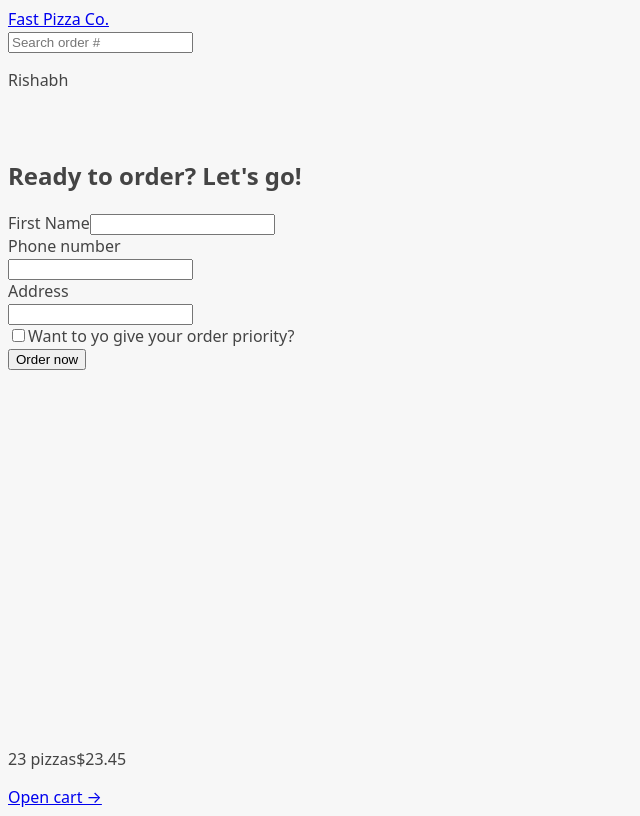
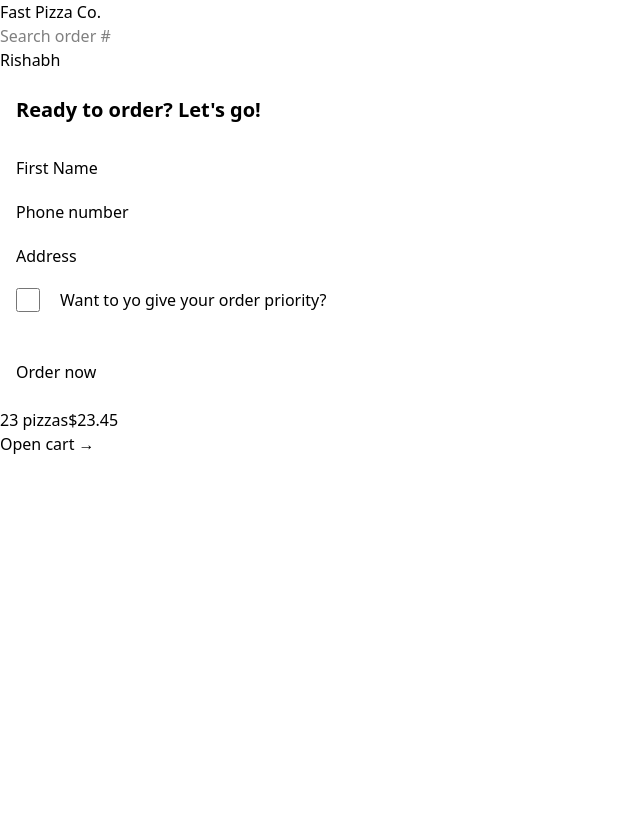
Before and after one commit to joshir16/fast-pizza, a React (Vite) app: page /order/new in a window 1280 px wide. Shown: the whole page, without its empty margins (0-640 px from the left). Built offline with nearby package versions, Linux system fonts and the light colour scheme.

Commit message:
tailwind

```diff
--- a/package.json
+++ b/package.json
@@ -10,9 +10,11 @@
     "preview": "vite preview"
   },
   "dependencies": {
+    "@tailwindcss/vite": "^4.1.18",
     "react": "^19.2.0",
     "react-dom": "^19.2.0",
-    "react-router-dom": "^7.11.0"
+    "react-router-dom": "^7.11.0",
+    "tailwindcss": "^4.1.18"
   },
   "devDependencies": {
     "@eslint/js": "^9.39.1",
--- a/src/features/order/CreateOrder.jsx
+++ b/src/features/order/CreateOrder.jsx
@@ -1,5 +1,7 @@
 import { useState } from "react";
-import { data, Form } from "react-router-dom";
+import { Form, redirect, useActionData, useNavigation } from "react-router-dom";
+import { createOrder } from "../../services/apiRestaurant";
+// import Button from "../../ui/Button";
 
 // https://uibakery.io/regex-library/phone-number
 const isValidPhone = (str) =>
@@ -32,47 +34,68 @@ const fakeCart = [
 ];
 
 function CreateOrder() {
-  // const [withPriority, setWithPriority] = useState(false);
+  const navigation = useNavigation();
+  const isSubmitting = navigation.state === "submitting";
+
+  const formErrors = useActionData();
+
+  const [withPriority, setWithPriority] = useState(false);
   const cart = fakeCart;
 
   return (
-    <div>
-      <h2>Ready to order? Let's go!</h2>
+    <div className="px-4 py-6">
+      <h2 className="mb-8 text-xl font-semibold">Ready to order? Let's go!</h2>
 
       {/* <Form method="POST" action="/order/new"> */}
       <Form method="POST">
-        <div>
-          <label>First Name</label>
-          <input type="text" name="customer" required />
+        <div className="mb-5 flex flex-col gap-2 sm:flex-row sm:items-center">
+          <label className="sm:basis-40">First Name</label>
+          <input className="input grow" type="text" name="customer" required />
+        </div>
+
+        <div className="mb-5 flex flex-col gap-2 sm:flex-row sm:items-center">
+          <label className="sm:basis-40">Phone number</label>
+          <div className="grow">
+            <input className="input w-full" type="tel" name="phone" required />
+            {formErrors?.phone && (
+              <p className="mt-2 rounded-md bg-red-100 p-2 text-xs text-red-700">
+                {formErrors.phone}
+              </p>
+            )}
+          </div>
+        </div>
+
+        <div className="mb-5 flex flex-col gap-2 sm:flex-row sm:items-center">
+          <label className="sm:basis-40">Address</label>
+          <div className="grow">
+            <input
+              className="input w-full"
+              type="text"
+              name="address"
+              required
+            />
+          </div>
+        </div>
+
+        <div className="mb-12 flex items-center gap-5">
+          <input
+            className="h-6 w-6 accent-yellow-400 focus:outline-none focus:ring focus:ring-yellow-400 focus:ring-offset-2"
+            type="checkbox"
+            name="priority"
+            id="priority"
+            value={withPriority}
+            onChange={(e) => setWithPriority(e.target.checked)}
+          />
+          <label htmlFor="priority" className="font-medium">
+            Want to yo give your order priority?
+          </label>
         </div>
 
         <div>
-          <label>Phone number</label>
-          <div>
-            <input type="tel" name="phone" required />
-          </div>
-        </div>
-
-        <div>
-          <label>Address</label>
-          <div>
-            <input type="text" name="address" required />
-          </div>
-        </div>
-
-        <div>
-          <input
-            type="checkbox"
-            name="priority"
-            id="priority"
-            // value={withPriority}
-            // onChange={(e) => setWithPriority(e.target.checked)}
-          />
-          <label htmlFor="priority">Want to yo give your order priority?</label>
-        </div>
-
-        <div>
-          <button>Order now</button>
+          <input type="hidden" name="cart" value={JSON.stringify(cart)} />
+          <button disabled={isSubmitting} type="primary">
+            {isSubmitting ? "Placing order...." : "Order now"}
+          </button>
         </div>
       </Form>
     </div>
@@ -82,9 +105,25 @@ function CreateOrder() {
 export async function action({ request }) {
   const formData = await request.formData();
   const data = Object.fromEntries(formData);
-  console.log(data);
 
-  return null;
+  const order = {
+    ...data,
+    cart: JSON.parse(data.cart),
+    priority: data.priority === "on",
+  };
+
+  const errors = {};
+  if (!isValidPhone(order.phone))
+    errors.phone =
+      "Please give us your correct phone number. We might need it to contact you.";
+
+  if (Object.keys(errors).length > 0) return errors;
+
+  // If everything is okay, create new order and redirect
+
+  const newOrder = await createOrder(order);
+
+  return redirect(`/order/${newOrder.id}`);
 }
 
 export default CreateOrder;
--- a/src/index.css
+++ b/src/index.css
@@ -1,4 +1,6 @@
-body {
+@import "tailwindcss";
+
+/* body {
   font-family: system-ui, -apple-system, BlinkMacSystemFont, 'Segoe UI', Roboto,
     Oxygen, Ubuntu, Cantarell, 'Open Sans', 'Helvetica Neue', sans-serif;
   background-color: #f7f7f7;
@@ -10,7 +12,7 @@ body {
   grid-template-rows: auto 1fr auto;
   gap: 32px;
   height: 100dvh;
-}
+} */
 
 /* https://dev.to/afif/i-made-100-css-loaders-for-your-next-project-4eje */
 .loader {
```
Also changed, not shown: 1 other file (tests, documents, lock files or other folders).
